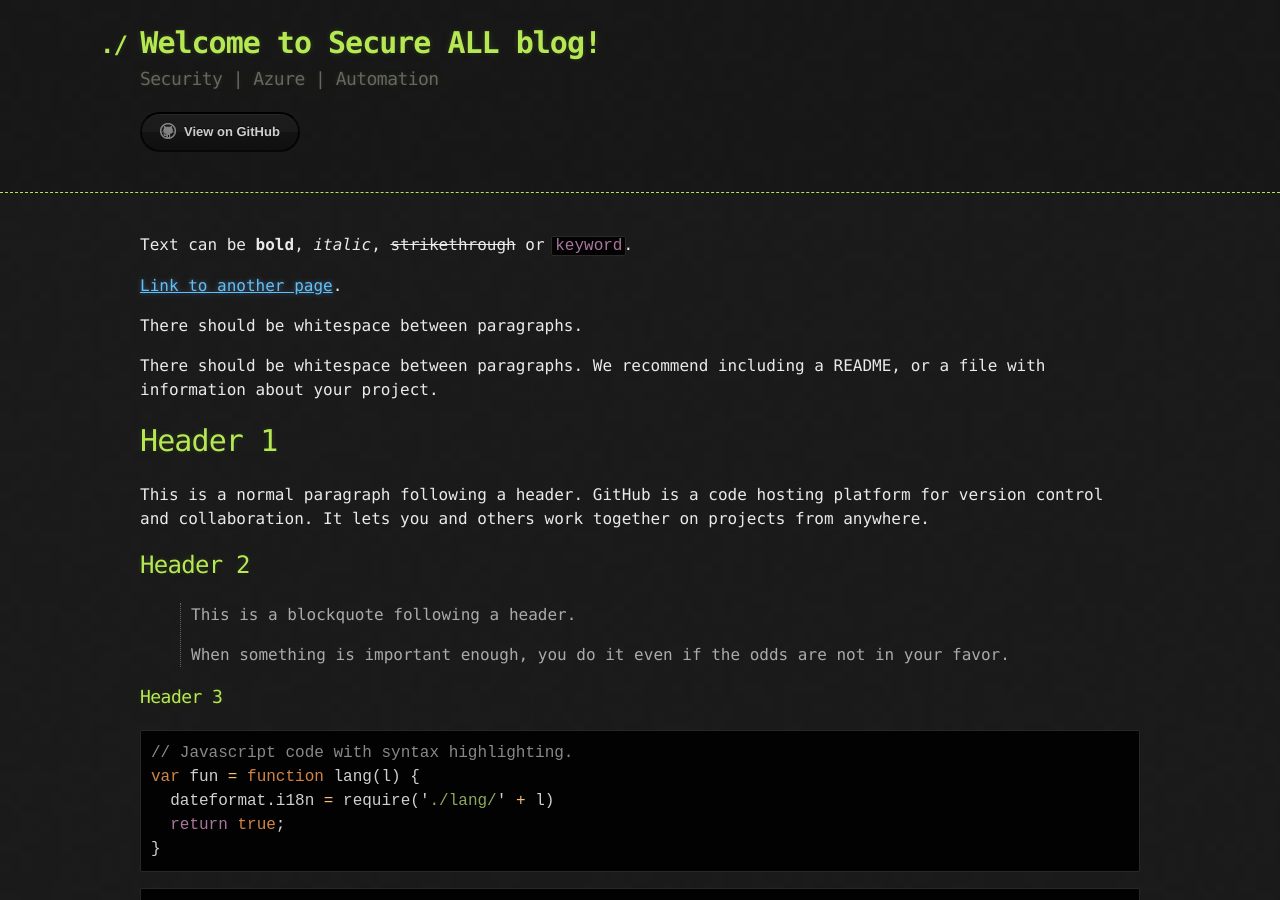
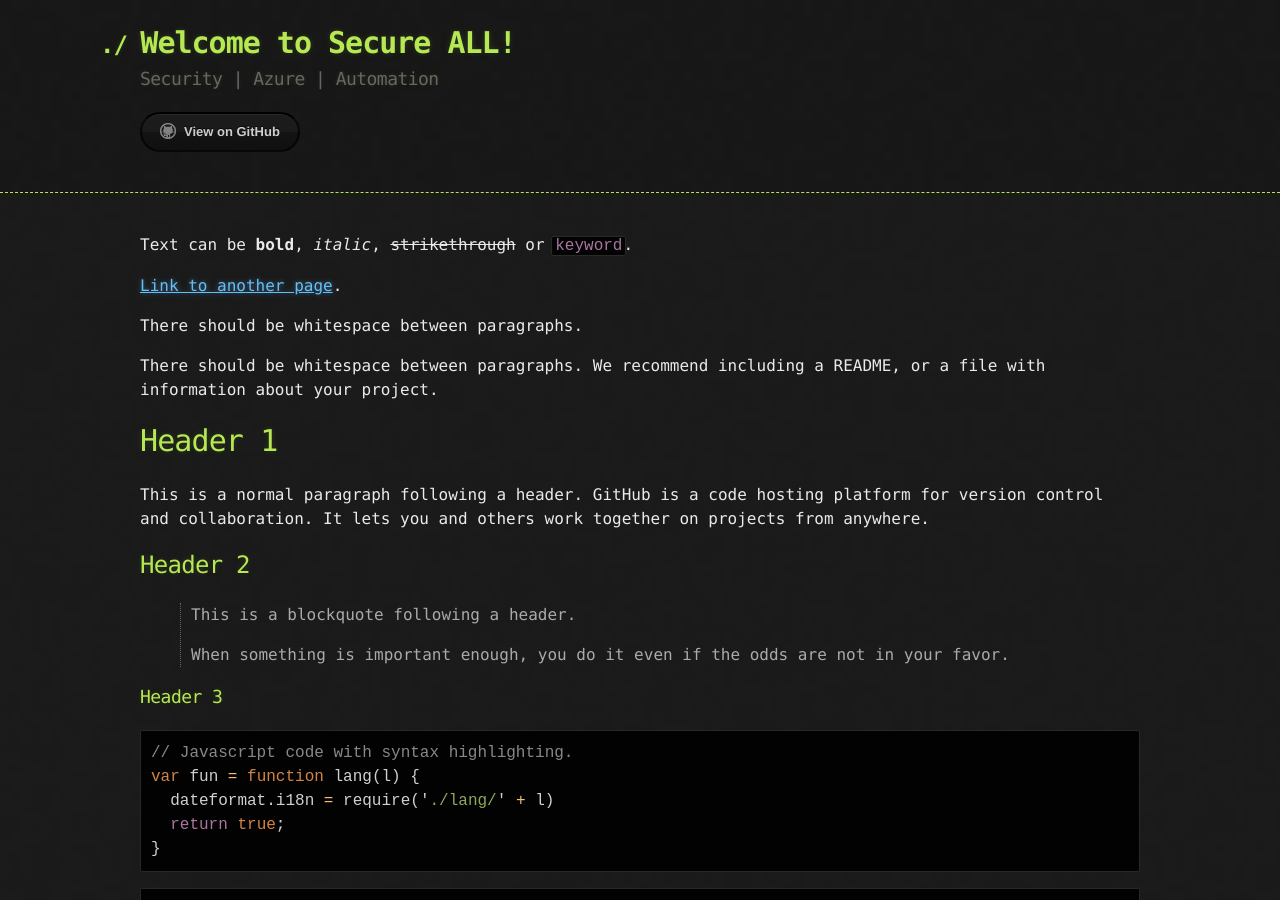
Before and after one commit to shnlnryn/blog, a Jekyll site: the page built from index.md, in a window 1280 px wide and 900 px high. Built offline with Jekyll 4.4.1, drawn with Linux system fonts in a browser that asks for light colours.

Commit message:
Update _config.yml

```diff
--- a/_config.yml
+++ b/_config.yml
@@ -1,4 +1,4 @@
-title: Welcome to Secure ALL blog!
+title: Welcome to Secure ALL!
 description: Security | Azure | Automation
 show_downloads: false
 google_analytics:
```
